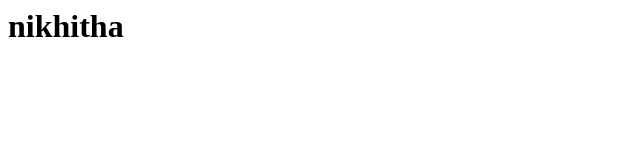
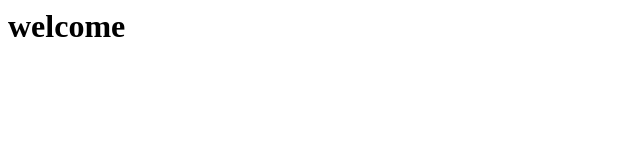
Before and after one commit to nikhithaDev/htmlfile, a plain HTML site: page main.html in a window 1280 px wide. Shown: the full height of the page, 0-640 px from the left. Drawn offline with Linux system fonts and the light colour scheme.

Commit message:
Update main.html

```diff
--- a/main.html
+++ b/main.html
@@ -3,6 +3,6 @@
         <title></title>
     </head>
     <body>
-        <h1>nikhitha</h1>
+        <h1>welcome</h1>
     </body>
 </html>
```
